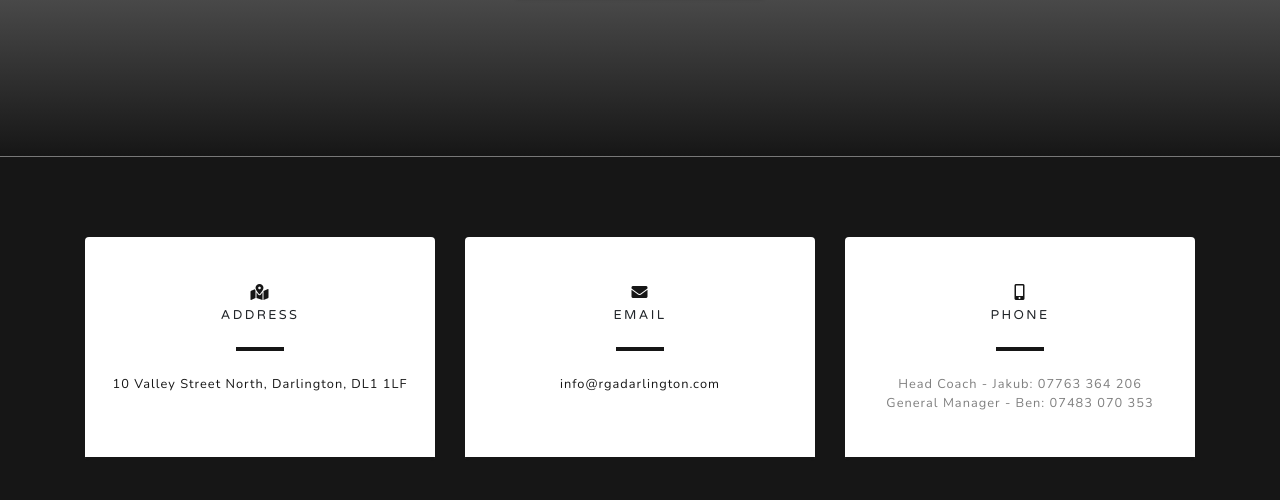
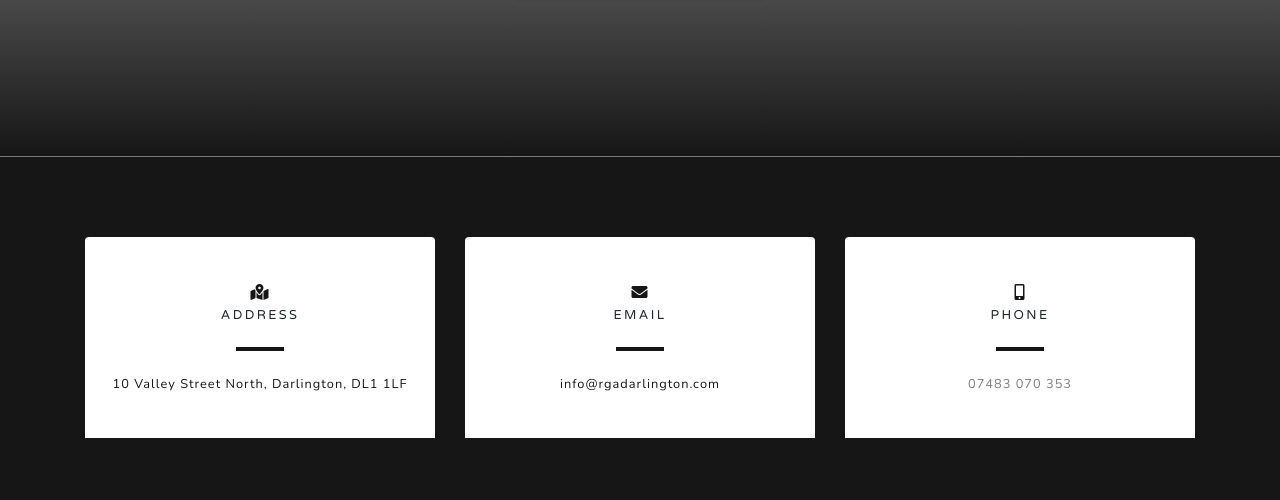
Before and after one commit to radbaniak/RGAD, a Gatsby site: page / in a window 1280 px wide. Shown: the part 5296-5796 px from the top of the page. Built offline with nearby package versions, Linux system fonts and the light colour scheme; Gatsby itself is replaced by a stand-in of ours.

Commit message:
live push

```diff
--- a/config.js
+++ b/config.js
@@ -26,6 +26,6 @@ module.exports = {
   ],
   email: 'info@rgadarlington.com',
   phone: 'Head Coach - Jakub: 07763 364 206',
-  phone2: 'General Manager - Ben: 07483 070 353',
+  phone2: '07483 070 353',
   address: '10 Valley Street North, Darlington, DL1 1LF',
 };
--- a/src/components/SocialLinks.js
+++ b/src/components/SocialLinks.js
@@ -38,7 +38,6 @@ export default function SocialLinks() {
                 <i className="fas fa-mobile-alt text-primary mb-2"></i>
                 <h4 className="text-uppercase m-0">Phone</h4>
                 <hr className="my-4" />
-                <div className="small text-black-50">{config.phone}</div>
                 <div className="small text-black-50">{config.phone2}</div>
 
               </div>
```
